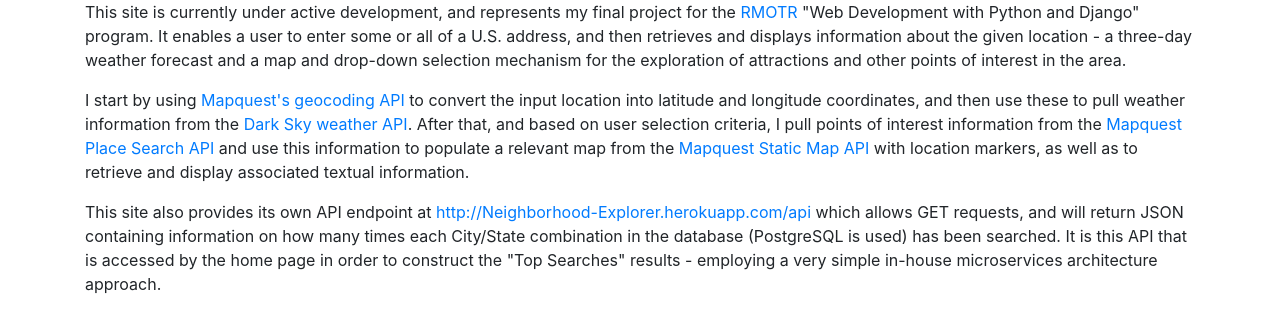
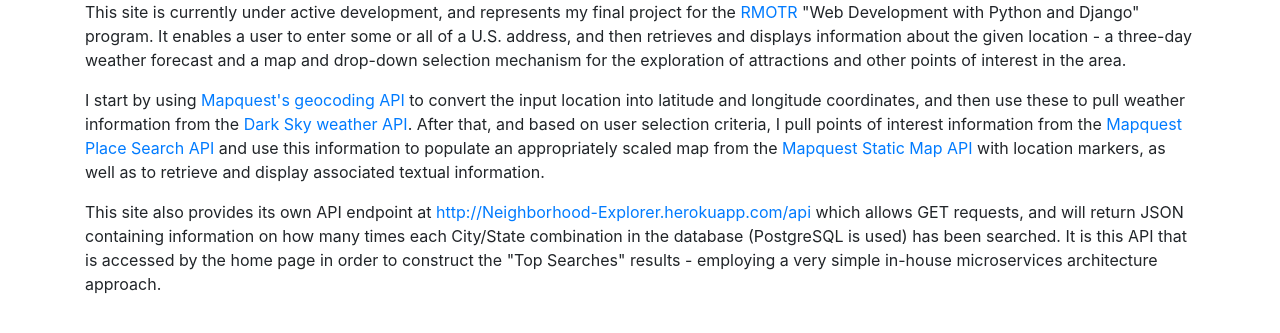
Before and after one commit to tessiert/Neighborhood-Explorer-RMOTR-Final-Project, a Django app: page /about/ in a window 1280 px wide. Shown: the part 116-449 px from the top of the page. Run offline with Django 3.2, Linux system fonts and the light colour scheme; some libraries are stand-ins or nearby versions; some web fonts are replaced.

Commit message:
Edited text on About page

```diff
--- a/neighborhood_explorer/templates/pages/about.html
+++ b/neighborhood_explorer/templates/pages/about.html
@@ -18,7 +18,7 @@ longitude coordinates, and then use these to pull weather information from the
 based on user selection criteria, I pull points of interest information from the
 <a href="https://developer.mapquest.com/documentation/search-api/v4/swagger/">
 Mapquest Place Search API</a>
-and use this information to populate a relevant map from the
+and use this information to populate an appropriately scaled map from the
 <a href="https://developer.mapquest.com/documentation/static-map-api/v5/map">
 Mapquest Static Map API</a> with location markers, as well as to retrieve and display
 associated textual information.</p>
```
